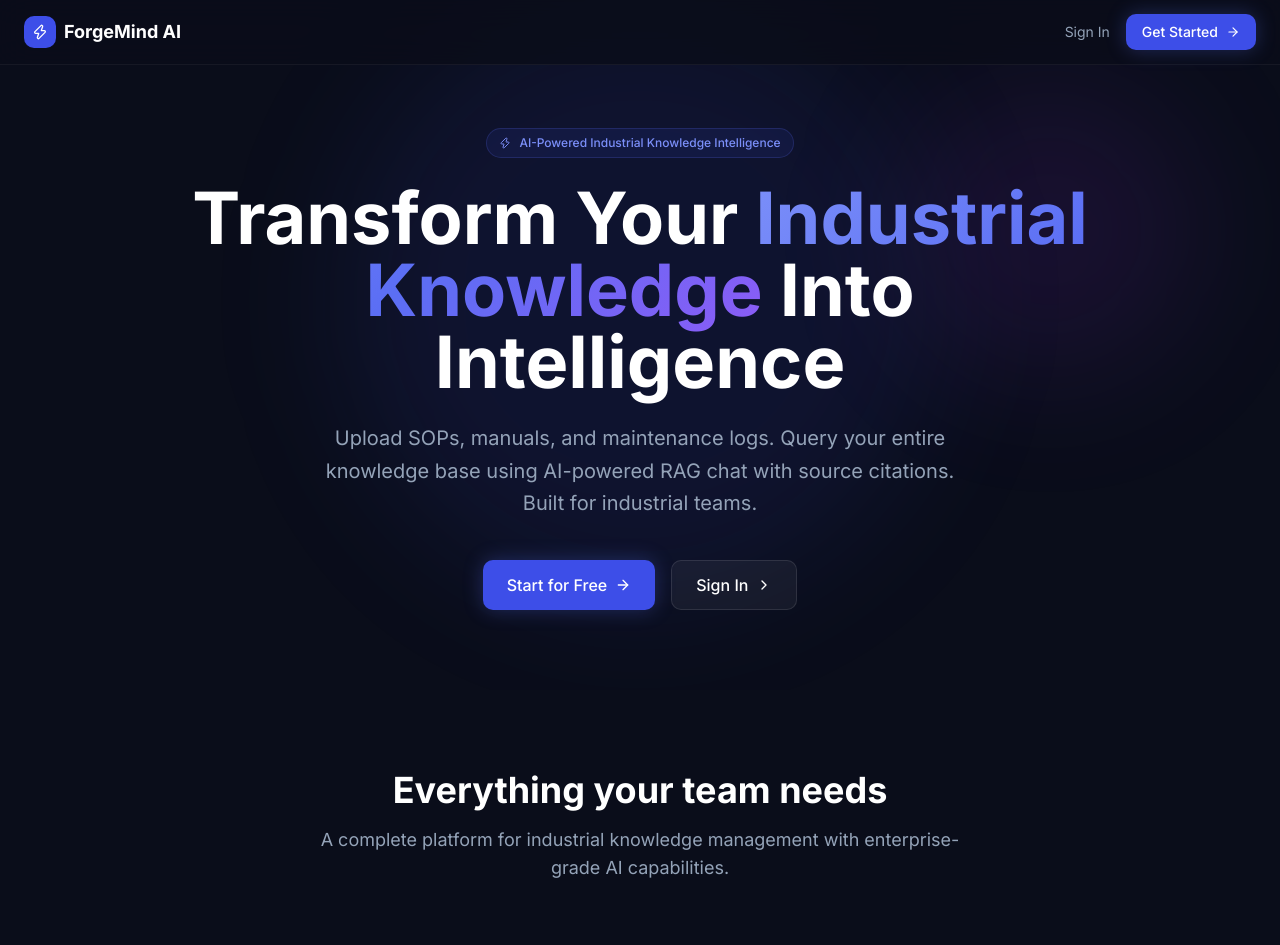
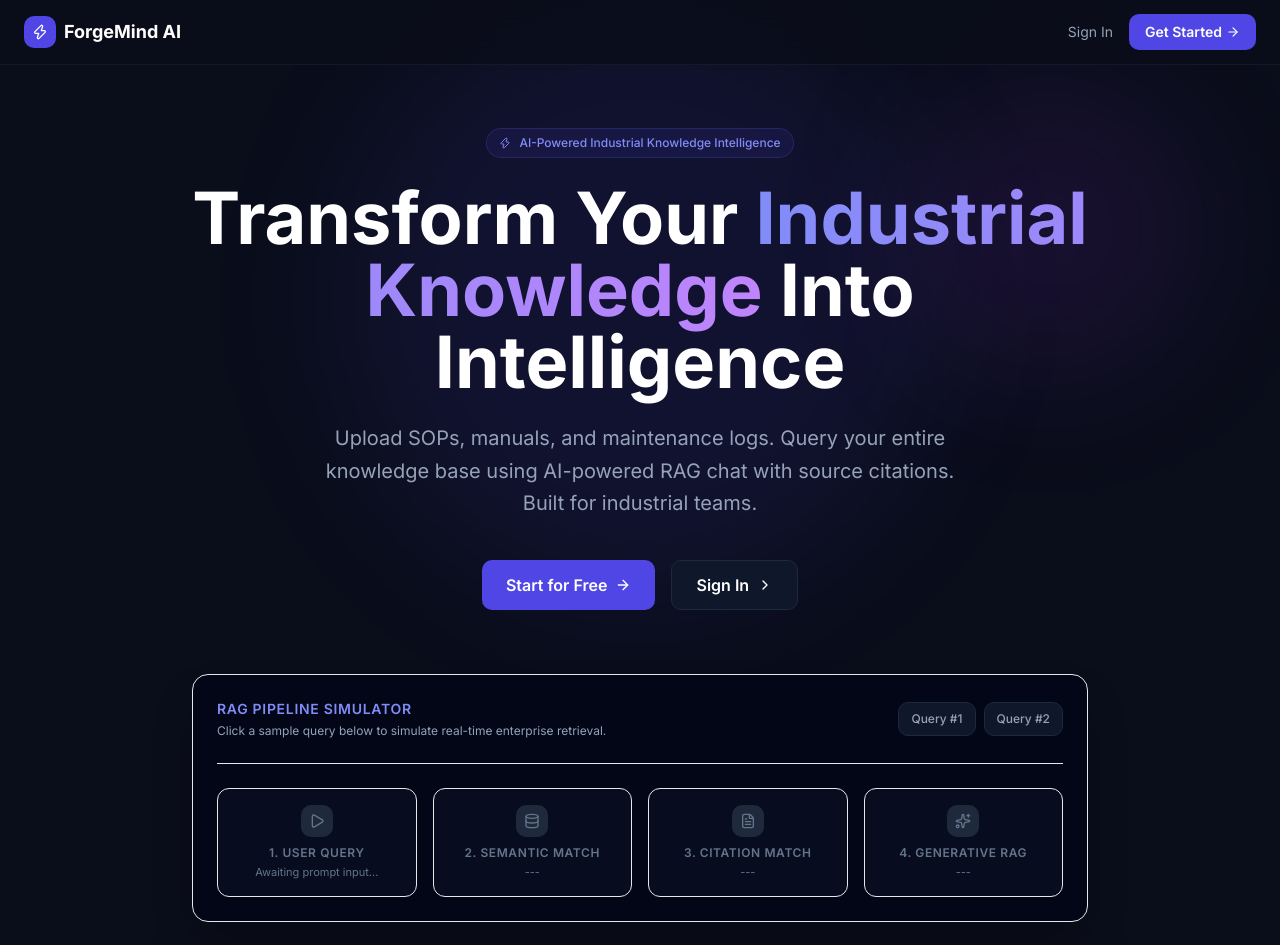
Before and after one commit to ANUPAM4545/Industrial--Knowledge-AI, a React (Vite) app in the folder frontend/: page / in a window 1280 px wide. Shown: the top 945 px of the page. Built offline with nearby package versions, Linux system fonts and the light colour scheme; no server answers.

Commit message:
feat(pages): redesign landing page with animated RAG pipeline widget

```diff
--- a/frontend/src/pages/LandingPage.tsx
+++ b/frontend/src/pages/LandingPage.tsx
@@ -1,7 +1,8 @@
+import { useState, useEffect } from 'react'
 import { Link } from 'react-router-dom'
 import {
   Zap, Brain, FileText, Search, Shield, BarChart3,
-  ArrowRight, ChevronRight, CheckCircle2
+  ArrowRight, ChevronRight, CheckCircle2, Play, Database, Sparkles
 } from 'lucide-react'
 
 const features = [
@@ -44,14 +45,66 @@
   { role: 'Operator', perms: ['AI chat access', 'Limited upload', 'Basic search'] },
 ]
 
+const demoQueries = [
+  {
+    q: "What is the pressure limit for safety valves?",
+    answer: "According to standard operations, backup pressure check valves must trigger emergency indicators if pressure falls below **3.2 Bar** limit.",
+    doc: "Standard Safety SOP.pdf (Page 2)",
+    score: "98.2%"
+  },
+  {
+    q: "How to resolve temperature warnings?",
+    answer: "Standard operations specify temperature warnings trigger at **85°C**. Verify sensor calibrations immediately.",
+    doc: "Valve Specs Checklist.docx (Page 1)",
+    score: "94.5%"
+  }
+]
+
 export function LandingPage() {
+  const [activeDemo, setActiveDemo] = useState(0)
+  const [step, setStep] = useState<'idle' | 'query' | 'retrieve' | 'cite' | 'answer'>('idle')
+  const [displayedAnswer, setDisplayedAnswer] = useState('')
+
+  const startDemo = (index: number) => {
+    setActiveDemo(index)
+    setStep('query')
+    setDisplayedAnswer('')
+
+    setTimeout(() => {
+      setStep('retrieve')
+    }, 1200)
+
+    setTimeout(() => {
+      setStep('cite')
+    }, 2400)
+
+    setTimeout(() => {
+      setStep('answer')
+    }, 3600)
+  }
+
+  useEffect(() => {
+    if (step === 'answer') {
+      const fullText = demoQueries[activeDemo].answer
+      let currentIdx = 0
+      const interval = setInterval(() => {
+        setDisplayedAnswer(prev => prev + fullText.charAt(currentIdx))
+        currentIdx++
+        if (currentIdx >= fullText.length) {
+          clearInterval(interval)
+        }
+      }, 30)
+      return () => clearInterval(interval)
+    }
+  }, [step, activeDemo])
+
   return (
     <div className="min-h-screen bg-[#0a0d1a] text-white">
       {/* ─── Navigation ───────────────────────────────────────────── */}
       <nav className="fixed top-0 inset-x-0 z-50 border-b border-white/5 bg-[#0a0d1a]/80 backdrop-blur-lg">
         <div className="max-w-7xl mx-auto px-6 h-16 flex items-center justify-between">
           <div className="flex items-center gap-2">
-            <div className="w-8 h-8 rounded-lg bg-forge-600 flex items-center justify-center">
+            <div className="w-8 h-8 rounded-lg bg-indigo-600 flex items-center justify-center">
               <Zap className="w-4 h-4 text-white" />
             </div>
             <span className="font-bold text-lg">ForgeMind AI</span>
@@ -62,7 +115,7 @@
             </Link>
             <Link
               to="/register"
-              className="btn-primary text-sm px-4 py-2"
+              className="px-4 py-2 bg-indigo-600 hover:bg-indigo-500 rounded-lg text-sm font-semibold transition-colors flex items-center gap-1"
             >
               Get Started <ArrowRight className="w-3.5 h-3.5" />
             </Link>
@@ -72,35 +125,118 @@
 
       {/* ─── Hero ─────────────────────────────────────────────────── */}
       <section className="pt-32 pb-20 px-6 relative overflow-hidden">
-        {/* Background effects */}
-        <div className="absolute top-0 left-1/2 -translate-x-1/2 w-[600px] h-[600px] bg-forge-600/10 rounded-full blur-3xl pointer-events-none" />
+        <div className="absolute top-0 left-1/2 -translate-x-1/2 w-[600px] h-[600px] bg-indigo-600/10 rounded-full blur-3xl pointer-events-none" />
         <div className="absolute top-20 right-20 w-[300px] h-[300px] bg-purple-600/10 rounded-full blur-3xl pointer-events-none" />
 
-        <div className="max-w-4xl mx-auto text-center relative">
-          <div className="inline-flex items-center gap-2 px-3 py-1.5 rounded-full bg-forge-600/10 border border-forge-500/20 text-forge-400 text-xs font-medium mb-6 animate-fade-in">
+        <div className="max-w-4xl mx-auto text-center relative mb-16">
+          <div className="inline-flex items-center gap-2 px-3 py-1.5 rounded-full bg-indigo-600/10 border border-indigo-500/20 text-indigo-400 text-xs font-medium mb-6">
             <Zap className="w-3 h-3" />
             AI-Powered Industrial Knowledge Intelligence
           </div>
 
-          <h1 className="text-5xl md:text-7xl font-bold leading-tight mb-6 animate-fade-in">
+          <h1 className="text-5xl md:text-7xl font-bold leading-tight mb-6">
             Transform Your{' '}
-            <span className="gradient-text">Industrial Knowledge</span>
+            <span className="text-transparent bg-clip-text bg-gradient-to-r from-indigo-400 to-purple-400">Industrial Knowledge</span>
             {' '}Into Intelligence
           </h1>
 
-          <p className="text-xl text-slate-400 max-w-2xl mx-auto mb-10 leading-relaxed animate-fade-in">
+          <p className="text-xl text-slate-400 max-w-2xl mx-auto mb-10 leading-relaxed">
             Upload SOPs, manuals, and maintenance logs. Query your entire knowledge base
             using AI-powered RAG chat with source citations. Built for industrial teams.
           </p>
 
-          <div className="flex flex-col sm:flex-row gap-4 justify-center animate-fade-in">
-            <Link to="/register" className="btn-primary text-base px-6 py-3">
+          <div className="flex flex-col sm:flex-row gap-4 justify-center">
+            <Link to="/register" className="px-6 py-3 bg-indigo-600 hover:bg-indigo-500 rounded-lg text-base font-semibold transition-colors flex items-center gap-2 justify-center">
               Start for Free <ArrowRight className="w-4 h-4" />
             </Link>
-            <Link to="/login" className="btn-secondary text-base px-6 py-3">
+            <Link to="/login" className="px-6 py-3 bg-slate-900 hover:bg-slate-800 rounded-lg text-base font-semibold border border-slate-800 transition-colors flex items-center gap-2 justify-center">
               Sign In <ChevronRight className="w-4 h-4" />
             </Link>
           </div>
+        </div>
+
+        {/* ─── Interactive RAG Widget ─────────────────────────────── */}
+        <div className="max-w-4xl mx-auto bg-slate-950 border border-slate-850 rounded-2xl p-6 shadow-2xl relative">
+          <div className="flex flex-col md:flex-row gap-4 justify-between items-start md:items-center mb-6 pb-6 border-b border-slate-850">
+            <div>
+              <h3 className="text-sm font-semibold text-indigo-400 uppercase tracking-wider mb-1">RAG Pipeline Simulator</h3>
+              <p className="text-xs text-slate-400">Click a sample query below to simulate real-time enterprise retrieval.</p>
+            </div>
+            <div className="flex gap-2 w-full md:w-auto">
+              {demoQueries.map((item, idx) => (
+                <button
+                  key={idx}
+                  onClick={() => startDemo(idx)}
+                  className={`text-xs px-3 py-2 rounded-lg font-medium border transition-all ${
+                    activeDemo === idx && step !== 'idle'
+                      ? 'bg-indigo-950/50 border-indigo-500/50 text-indigo-200 shadow-lg'
+                      : 'bg-slate-900 border-slate-800 text-slate-400 hover:text-white'
+                  }`}
+                >
+                  Query #{idx + 1}
+                </button>
+              ))}
+            </div>
+          </div>
+
+          <div className="grid grid-cols-1 md:grid-cols-4 gap-4 text-center">
+            {/* Step 1: Prompt */}
+            <div className={`p-4 rounded-xl border transition-all ${
+              step === 'query' ? 'bg-indigo-950/40 border-indigo-500 text-white scale-105 shadow-xl' : 'bg-slate-900/40 border-slate-850 text-slate-500'
+            }`}>
+              <div className="w-8 h-8 rounded-lg bg-slate-800 flex items-center justify-center mx-auto mb-2">
+                <Play className="w-4 h-4" />
+              </div>
+              <h4 className="text-xs font-semibold uppercase tracking-wider mb-1">1. User Query</h4>
+              <p className="text-[11px] leading-snug">{step !== 'idle' ? demoQueries[activeDemo].q : 'Awaiting prompt input...'}</p>
+            </div>
+
+            {/* Step 2: Retrieval */}
+            <div className={`p-4 rounded-xl border transition-all ${
+              step === 'retrieve' ? 'bg-indigo-950/40 border-indigo-500 text-white scale-105 shadow-xl' : 'bg-slate-900/40 border-slate-850 text-slate-500'
+            }`}>
+              <div className="w-8 h-8 rounded-lg bg-slate-800 flex items-center justify-center mx-auto mb-2">
+                <Database className={`w-4 h-4 ${step === 'retrieve' ? 'animate-bounce' : ''}`} />
+              </div>
+              <h4 className="text-xs font-semibold uppercase tracking-wider mb-1">2. Semantic Match</h4>
+              <p className="text-[11px] leading-snug">
+                {step === 'retrieve' || step === 'cite' || step === 'answer' ? 'Scanning Qdrant & BM25 indexes...' : '---'}
+              </p>
+            </div>
+
+            {/* Step 3: Citation */}
+            <div className={`p-4 rounded-xl border transition-all ${
+              step === 'cite' ? 'bg-indigo-950/40 border-indigo-500 text-white scale-105 shadow-xl' : 'bg-slate-900/40 border-slate-850 text-slate-500'
+            }`}>
+              <div className="w-8 h-8 rounded-lg bg-slate-800 flex items-center justify-center mx-auto mb-2">
+                <FileText className="w-4 h-4" />
+              </div>
+              <h4 className="text-xs font-semibold uppercase tracking-wider mb-1">3. Citation match</h4>
+              <p className="text-[11px] leading-snug">
+                {step === 'cite' || step === 'answer' ? `${demoQueries[activeDemo].doc} (Score: ${demoQueries[activeDemo].score})` : '---'}
+              </p>
+            </div>
+
+            {/* Step 4: Answer */}
+            <div className={`p-4 rounded-xl border transition-all ${
+              step === 'answer' ? 'bg-indigo-950/40 border-indigo-500 text-white scale-105 shadow-xl' : 'bg-slate-900/40 border-slate-850 text-slate-500'
+            }`}>
+              <div className="w-8 h-8 rounded-lg bg-slate-800 flex items-center justify-center mx-auto mb-2">
+                <Sparkles className="w-4 h-4" />
+              </div>
+              <h4 className="text-xs font-semibold uppercase tracking-wider mb-1">4. Generative RAG</h4>
+              <p className="text-[11px] leading-snug">
+                {step === 'answer' ? 'Streaming response...' : '---'}
+              </p>
+            </div>
+          </div>
+
+          {step === 'answer' && (
+            <div className="mt-6 p-4 bg-slate-900 border border-slate-850 rounded-xl animate-fade-in">
+              <h4 className="text-xs font-semibold text-indigo-400 mb-2 uppercase tracking-wider">Answer Stream Output</h4>
+              <p className="text-sm font-mono text-slate-200 leading-relaxed min-h-12">{displayedAnswer}</p>
+            </div>
+          )}
         </div>
       </section>
 
@@ -116,9 +252,9 @@
 
           <div className="grid grid-cols-1 md:grid-cols-2 lg:grid-cols-3 gap-6">
             {features.map(({ icon: Icon, title, desc }) => (
-              <div key={title} className="glass-card p-6 hover:glow-border transition-all duration-300 group">
-                <div className="w-10 h-10 rounded-xl bg-forge-600/20 flex items-center justify-center mb-4 group-hover:bg-forge-600/30 transition-colors">
-                  <Icon className="w-5 h-5 text-forge-400" />
+              <div key={title} className="bg-slate-900/50 border border-slate-850 p-6 rounded-xl hover:border-indigo-500/50 transition-all duration-300 group">
+                <div className="w-10 h-10 rounded-xl bg-indigo-600/20 flex items-center justify-center mb-4 group-hover:bg-indigo-600/30 transition-colors">
+                  <Icon className="w-5 h-5 text-indigo-400" />
                 </div>
                 <h3 className="text-lg font-semibold text-white mb-2">{title}</h3>
                 <p className="text-slate-400 text-sm leading-relaxed">{desc}</p>
@@ -137,14 +273,14 @@
           </div>
           <div className="grid grid-cols-1 md:grid-cols-2 lg:grid-cols-4 gap-4">
             {roles.map(({ role, perms }) => (
-              <div key={role} className="glass-card p-5 hover:glow-border transition-all duration-300">
-                <div className="inline-flex items-center px-2.5 py-1 rounded-full bg-forge-600/20 text-forge-400 text-xs font-medium mb-4">
+              <div key={role} className="bg-slate-900/50 border border-slate-850 p-5 rounded-xl hover:border-indigo-500/50 transition-all duration-300">
+                <div className="inline-flex items-center px-2.5 py-1 rounded-full bg-indigo-600/20 text-indigo-400 text-xs font-medium mb-4">
                   {role}
                 </div>
                 <ul className="space-y-2">
                   {perms.map((perm) => (
                     <li key={perm} className="flex items-start gap-2 text-sm text-slate-400">
-                      <CheckCircle2 className="w-3.5 h-3.5 text-forge-400 mt-0.5 flex-shrink-0" />
+                      <CheckCircle2 className="w-3.5 h-3.5 text-indigo-400 mt-0.5 flex-shrink-0" />
                       {perm}
                     </li>
                   ))}
@@ -158,14 +294,14 @@
       {/* ─── CTA ─────────────────────────────────────────────────── */}
       <section className="py-20 px-6">
         <div className="max-w-3xl mx-auto text-center">
-          <div className="glass-card glow-border p-12 rounded-2xl relative overflow-hidden">
-            <div className="absolute inset-0 bg-gradient-to-br from-forge-600/10 to-purple-600/5 pointer-events-none" />
+          <div className="bg-slate-900/50 border border-indigo-500/30 p-12 rounded-2xl relative overflow-hidden">
+            <div className="absolute inset-0 bg-gradient-to-br from-indigo-600/10 to-purple-600/5 pointer-events-none" />
             <div className="relative">
               <h2 className="text-3xl font-bold mb-4">Ready to forge your knowledge?</h2>
               <p className="text-slate-400 mb-8">
                 Join industrial teams using ForgeMind AI to unlock the intelligence hidden in their documents.
               </p>
-              <Link to="/register" className="btn-primary text-base px-8 py-3">
+              <Link to="/register" className="px-8 py-3 bg-indigo-600 hover:bg-indigo-500 rounded-lg text-base font-semibold transition-colors inline-flex items-center gap-2">
                 Get Started Free <ArrowRight className="w-4 h-4" />
               </Link>
             </div>
```
